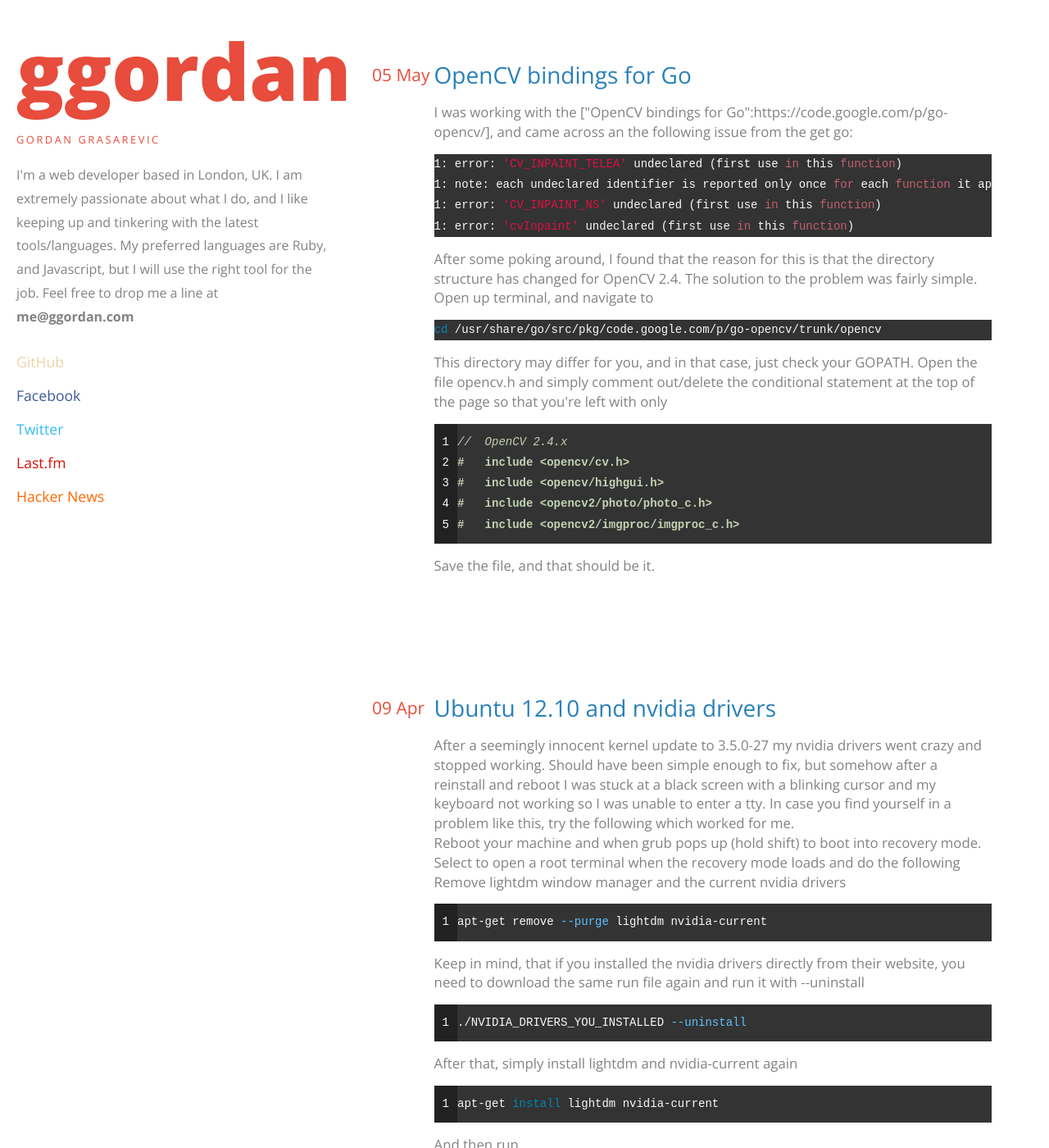
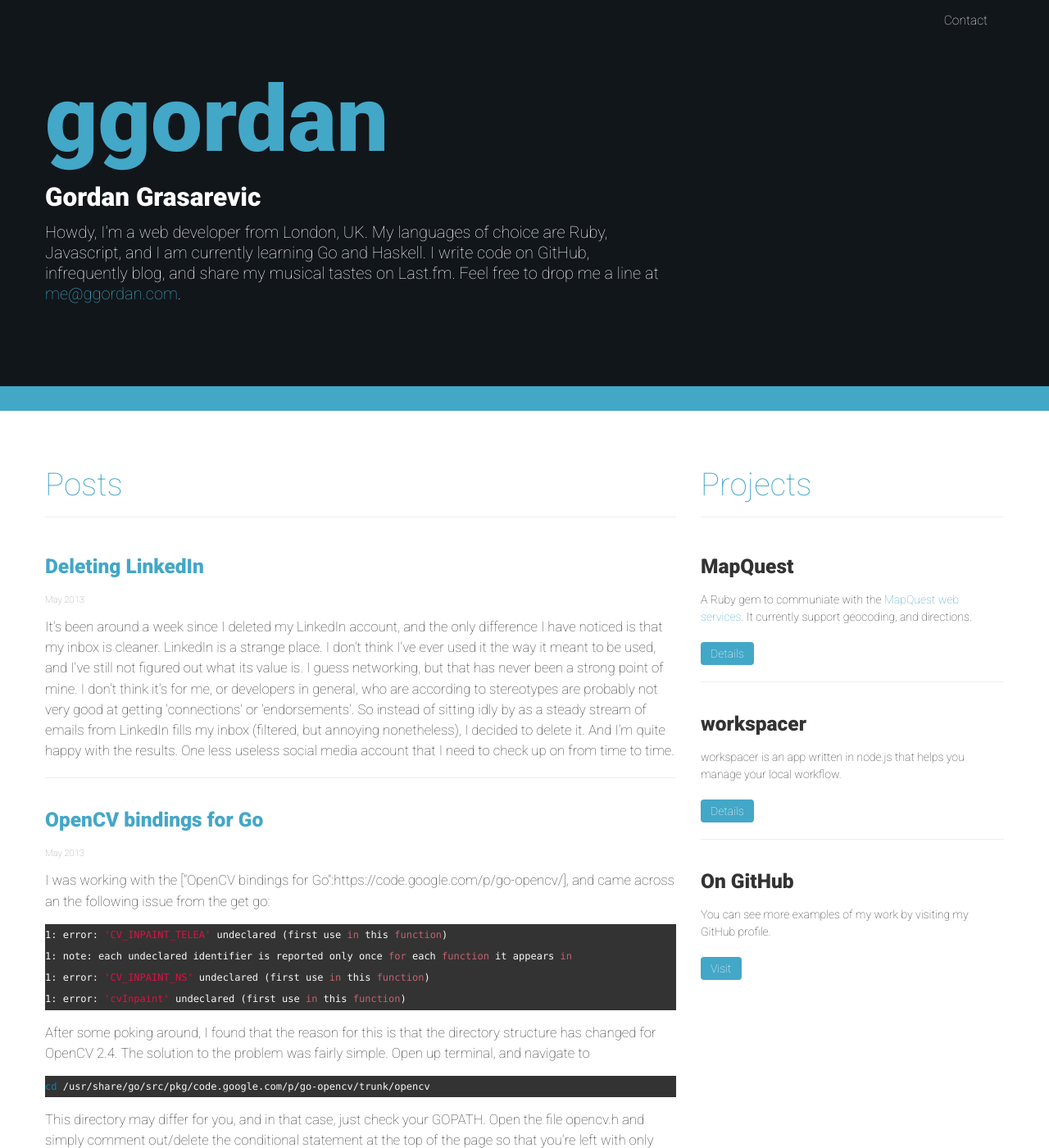
Before and after one commit to ggordan/ggordan.github.com, a Jekyll site: the page built from index.html, in a window 1280 px wide and 1400 px high. Shown: the whole window at 82% size. Built offline with Jekyll 4.4.1, drawn with Linux system fonts in a browser that asks for light colours; nearby versions of some CDN libraries; Markdown is read by kramdown in place of the engine named in the settings; comment, search, counter and statistics services are not loaded; some of the changed text lies outside the part shown.

Commit message:
Updated the design and added a new post(dated)

```diff
--- a/_includes/footer.html
+++ b/_includes/footer.html
@@ -1,4 +1,24 @@
-        <script type="text/javascript">
+<footer>
+    <div class="container">
+        <div class="row-fluid">
+            <div class="span8">
+                <ul>
+                    <li> <a href="//last.fm/user/ggordan">Last.fm</a> </li>
+                    <li> <a href="https://plus.google.com/105555326562682665889?rel=author">Google</a> </li>
+                    <li> <a href="//twitter.com/ggordan">Twitter</a></li>
+                    <li> <a href="//facebook.com/ggordan">Facebook</a></li>
+                    <li> <a href="//coderwall.com/ggordan">Coderwall</a></li>
+                </ul>
+            </div>
+            <div class="span4">
+                <p>&copy; Company 2012</p>
+            </div>
+        </div>
+    </div>
+</footer>
+
+</div> <!-- /container -->
+<script type="text/javascript">
         /* * * CONFIGURATION VARIABLES: EDIT BEFORE PASTING INTO YOUR WEBPAGE * * */
         var disqus_shortname = 'ggordan'; // required: replace example with your forum shortname
 
@@ -10,5 +30,17 @@
             (document.getElementsByTagName('HEAD')[0] || document.getElementsByTagName('BODY')[0]).appendChild(s);
         }());
         </script>
-</body>
+        <script src="//ajax.googleapis.com/ajax/libs/jquery/1.9.1/jquery.min.js"></script>
+        <script>window.jQuery || document.write('<script src="js/vendor/jquery-1.9.1.min.js"><\/script>')</script>
+        <script src="/js/vendor/bootstrap.min.js"></script>
+        <!--<script src="/js/jquery.jfeed.js"></script>-->
+        <script src="/js/main.js"></script>
+
+        <script>
+            var _gaq=[['_setAccount','UA-XXXXX-X'],['_trackPageview']];
+            (function(d,t){var g=d.createElement(t),s=d.getElementsByTagName(t)[0];
+                g.src=('https:'==location.protocol?'//ssl':'//www')+'.google-analytics.com/ga.js';
+                s.parentNode.insertBefore(g,s)}(document,'script'));
+        </script>
+    </body>
 </html>
--- a/_includes/header.html
+++ b/_includes/header.html
@@ -1,45 +1,43 @@
 <!DOCTYPE html>
+<!--[if lt IE 7]>      <html class="no-js lt-ie9 lt-ie8 lt-ie7"> <![endif]-->
+<!--[if IE 7]>         <html class="no-js lt-ie9 lt-ie8"> <![endif]-->
+<!--[if IE 8]>         <html class="no-js lt-ie9"> <![endif]-->
+<!--[if gt IE 8]><!--> <html class="no-js"> <!--<![endif]-->
 <head>
-	<meta name="description" content="Gordan Grasarevic is a Ruby developer from London, UK">
-	<meta name="keywords" content="ggordan, Gordan, Grasarevic, ruby, ruby on rails">
-	<meta name="author" content="Gordan Grasarevic">
-	<title> {{ page.title }} | Gordan Grasarevic </title>
-    <link type="text/css" rel="stylesheet" href="/css/styles.css" media="only screen" />
-    <link type="text/css" rel="stylesheet" href="/css/syntax.css" media="only screen" />
-    <link rel="icon" type="image/png" href="/images/favicon.png" />
-    <link href="css/phone.css" rel="stylesheet" type="text/css" media="only screen and (max-device-width: 650px)" />
-<link href='http://fonts.googleapis.com/css?family=Open+Sans:300italic,400italic,600italic,700italic,800italic,400,800,700,600,300' rel='stylesheet' type='text/css'>
-	<script type="text/javascript">
-
-  var _gaq = _gaq || [];
-  _gaq.push(['_setAccount', 'UA-16160930-1']);
-  _gaq.push(['_trackPageview']);
-
-  (function() {
-    var ga = document.createElement('script'); ga.type = 'text/javascript'; ga.async = true;
-    ga.src = ('https:' == document.location.protocol ? 'https://ssl' : 'http://www') + '.google-analytics.com/ga.js';
-    var s = document.getElementsByTagName('script')[0]; s.parentNode.insertBefore(ga, s);
-  })();
-
-</script>
+    <meta charset="utf-8">
+    <meta http-equiv="X-UA-Compatible" content="IE=edge,chrome=1">
+    <title> {{ page.title }} | Gordan Grasarevic </title>
+    <meta name="description" content="Gordan Grasarevic is a Ruby developer from London, UK">
+    <meta name="keywords" content="ggordan, Gordan, Grasarevic, ruby, ruby on rails">
+    <meta name="author" content="Gordan Grasarevic">
+    <meta name="viewport" content="width=device-width">
+    <link rel="stylesheet" href="/css/bootstrap.css">
+    <link rel="stylesheet" href="/css/bootstrap-responsive.css">
+    <link rel="stylesheet" href="/css/main.css">
+    <link rel="stylesheet" href="/css/syntax.css">
+    <link href='http://fonts.googleapis.com/css?family=Roboto:100,300,400,900' rel='stylesheet' type='text/css'>
+    <script src="/js/vendor/modernizr-2.6.2-respond-1.1.0.min.js"></script>
 </head>
 <body>
 
-<div class="details">
-    <div class="bio">
-        <h1> <a href="/">ggordan</a> </h1>
-        <p class="fullname"> Gordan Grasarevic </p>
-    </div>
-    <div class="aboutme">
-        <p> I'm a web developer based in London, UK. I am extremely passionate about what I do, and I like keeping up and tinkering with the latest tools/languages. My preferred languages are Ruby, and Javascript, but I will use the right tool for the job. Feel free to drop me a line at <a href="mailto:me@ggordan.com?subject=Hello">me@ggordan.com</a> </p>
-    </div>
-    <div class="socialwrapper">
-        <ul class="sociallinks">
-            <li> <a class="github" href="http://github.com/ggordan">GitHub</a> </li>
-            <li> <a class="facebook" href="http://facebook.com/ggordan">Facebook</a> </li>
-            <li> <a class="twitter" href="http://twitter.com/ggordan">Twitter</a> </li>
-            <li> <a class="lastfm" href="http://last.fm/user/ggordan">Last.fm</a> </li>
-            <li> <a class="yc" href="http://news.ycombinator.com/user?id=ggordan">Hacker News</a></li>
-        </ul>
+<!--[if lt IE 7]>
+<p class="chromeframe">You are using an <strong>outdated</strong> browser. Please <a href="http://browsehappy.com/">upgrade your browser</a> or <a href="http://www.google.com/chromeframe/?redirect=true">activate Google Chrome Frame</a> to improve your experience.</p>
+<![endif]-->
+
+<div class="navbar navbar-inverse navbar-static-top">
+    <div class="navbar-inner">
+        <div class="container">
+            <a class="btn btn-navbar" data-toggle="collapse" data-target=".nav-collapse">
+                <span class="icon-bar"></span>
+                <span class="icon-bar"></span>
+                <span class="icon-bar"></span>
+            </a>
+            <div class="nav-collapse collapse">
+                <ul class="nav pull-right">
+                    {% if page.path != 'index.html' %} <li><a href="/">Home</a></li> {% endif %}
+                    <li><a href="mailto:me@ggordan.com?subject=hello">Contact</a></li>
+                </ul>
+            </div><!--/.nav-collapse -->
+        </div>
     </div>
 </div>
--- /dev/null
+++ b/_posts/2013-05-11-deleting-linkedin.textile
@@ -0,0 +1,11 @@
+---
+layout: post
+author: Gordan Grasarevic
+title: Deleting LinkedIn
+permalink: post/deleting-linkedin.html
+tags: [linkedin]
+---
+
+It's been around a week since I deleted my LinkedIn account, and the only difference I have noticed is that my inbox is cleaner.
+
+LinkedIn is a strange place. I don't think I've ever used it the way it meant to be used, and I've still not figured out what its value is. I guess networking, but that has never been a strong point of mine. I don't think it's for me, or developers in general, who are according to stereotypes are probably not very good at getting 'connections' or 'endorsements'. So instead of sitting idly by as a steady stream of emails from LinkedIn fills my inbox (filtered, but annoying nonetheless), I decided to delete it. And I'm quite happy with the results. One less useless social media account that I need to check up on from time to time.
--- /dev/null
+++ b/css/main.css
@@ -0,0 +1,231 @@
+/* Add additional stylesheets below
+-------------------------------------------------- */
+
+/* Body and structure
+-------------------------------------------------- */
+
+body {
+    position: relative;
+    font-family: 'Roboto';
+    font-weight: lighter;
+    line-height: 1.5em;
+}
+
+a { color:rgb(67, 167, 199); }
+h1.light { color: rgb(67, 167, 199); font-weight: 200; }
+
+.post-header {
+    margin-bottom:20px;
+    font-size:7em;
+    line-height: normal;
+}
+
+#disqus_thread {
+    margin-top:50px;
+}
+
+/* Code in headings */
+h3 code {
+    font-size: 14px;
+    font-weight: normal;
+}
+
+/* buttons */
+
+.btn {
+    margin-top:10px;
+    background: rgb(67, 167, 199);
+    border: none;
+    box-shadow: none;
+    color: #fff;
+    text-shadow: none;
+}
+
+.btn:hover {
+    background: rgb(67, 167, 199);
+}
+
+/* Tweak navbar brand link to be super sleek
+-------------------------------------------------- */
+
+body > .navbar .navbar-inner {
+    background-color: none;
+    background: rgb(17, 22, 26);
+    border:none;
+    box-shadow: none;
+}
+
+.nav.pull-right li a {
+    color:#fff;
+    font-size:1.2em;
+    text-shadow: none;
+    padding:5px 10px;
+    border-radius:3px;
+    -webkit-transition: 1s all;
+}
+
+.nav.pull-right li a:hover {
+    background: rgb(67, 167, 199);
+}
+
+.nav.pull-right li {
+    margin:10px;
+}
+
+body > .navbar {
+    font-size: 13px;
+}
+
+/* Change the docs' brand */
+body > .navbar .brand {
+    padding-right: 0;
+    padding-left: 0;
+    margin-left: 20px;
+    float: right;
+    font-weight: bold;
+    color: #000;
+    text-shadow: 0 1px 0 rgba(255,255,255,.1), 0 0 30px rgba(255,255,255,.125);
+    -webkit-transition: all .2s linear;
+    -moz-transition: all .2s linear;
+    transition: all .2s linear;
+}
+body > .navbar .brand:hover {
+    text-decoration: none;
+    text-shadow: 0 1px 0 rgba(255,255,255,.1), 0 0 30px rgba(255,255,255,.4);
+}
+
+
+/* Sections
+-------------------------------------------------- */
+
+/* columns */
+
+.span4.github {
+    background: #f8f8f8;
+    padding:0 10px;
+    border:1px solid #e2e2e2;
+}
+
+p.date { font-size:0.8em; color: rgb(155, 155, 155); }
+span.date { font-size:0.5em;  color: rgb(155, 155, 155); }
+
+.row-fluid .span12 {
+    margin-left:0;
+}
+
+.post-content {
+    font-size: 1.2em;
+    line-height: 1.5em;
+}
+
+/* Masthead (docs home)
+------------------------- */
+.masthead {
+    background: rgb(17, 22, 26);
+    border-bottom:30px solid rgb(67, 167, 199);
+    color:#fff;
+    padding: 20px 0 90px;
+    margin-bottom: 50px;
+}
+.masthead h1 {
+    font-size: 8em;
+    color:rgb(67, 167, 199);
+    font-weight: 800;
+    line-height: normal;
+}
+.masthead p {
+    font-size: 20px;
+    font-weight: 100;
+    line-height: 1.25em;
+}
+
+.excerpt {
+    font-size:1.5em;
+    line-height: 1.4em;
+}
+
+.excerpt p {
+    padding:15px 0;
+}
+
+.excerpt p.img {
+    text-align: center;
+}
+
+.excerpt ul li {
+    list-style-type: square;
+    line-height: 1.4em;
+}
+
+/* Footer */
+
+footer {
+    margin:50px 0 0;
+}
+
+footer ul li {
+    list-style-type: none;
+    list-style-position: inside;
+    display:inline-block;
+    margin:0;
+}
+
+footer ul li:nth-child(even) a {
+    margin:0 10px;
+}
+
+
+/* Responsive
+-------------------------------------------------- */
+
+/* Desktop large
+------------------------- */
+@media (min-width: 1200px) {
+
+}
+
+/* Desktop
+------------------------- */
+@media (max-width: 980px) {
+
+}
+
+/* Tablet to desktop
+------------------------- */
+@media (min-width: 768px) and (max-width: 979px) {
+    body { padding:0; }
+    .container { padding: 0 20px; }
+    .navbar-static-top {
+        margin:0;
+    }
+}
+
+/* Tablet
+------------------------- */
+@media (max-width: 767px) {
+    body { padding:0; }
+    .container { padding: 0 20px; }
+    .navbar-static-top {
+        margin:0;
+    }
+    span.date { display:block; margin:0; padding:0; }
+}
+
+/* Landscape phones
+------------------------- */
+@media (max-width: 480px) {
+    body { padding:0; }
+    .container { padding: 0 20px; }
+    .navbar-static-top {
+        margin:0;
+    }
+
+    .masthead h1 {
+        font-size:4em;
+    }
+
+    .post-header {
+        font-size:4em;
+    }
+    span.date { display:block; margin:0; padding:0; }
+}
--- a/css/syntax.css
+++ b/css/syntax.css
@@ -1,14 +1,24 @@
-.highlight  {
+.highlight, .highlight pre  {
 	font: 'Courier New';
 	font-size: 14px;
     background: #333;
-    overflow: auto;
+    overflow: hidden;
 	line-height: 1.8em;
     max-height: 700px;
     color:#f8f8f8;
+    border:none;
+    padding:0;
+    margin:0 ;
 }
 
-.lineno {
+.highlight {
+    margin:15px 0 ;
+}
+
+.highlight pre {
+}
+
+.highlight .lineno {
 	color: #f8f8f8;
 	text-shadow: none;
     background: #212121;
--- a/index.html
+++ b/index.html
@@ -3,16 +3,62 @@ layout: home
 title: Home
 ---
 
-<div class="articles">
-	{% for post in site.posts %}
-	<div class="article_link">
-    	<div class="date"> <span>{{ post.date | date: "%d %b" }}</span> </div>
-    	<div class="postcontent">
-    		<h3> <a href="{{post.url}}">{{ post.title }}</a> </h3>
-			<div class="excerpt">
-				{{ post.content }}
-			</div>
-    	</div>
-	</div>
-	{% endfor %}
+<!-- Main hero unit for a primary marketing message or call to action -->
+<div class="jumbotron masthead">
+    <div class="container">
+        <div class="row">
+            <div class="span8">
+                <h1>ggordan</h1>
+                <h2> Gordan Grasarevic </h2>
+                <p> Howdy, I'm a web developer from London, UK. My languages of choice are Ruby, Javascript, and I am currently learning Go and Haskell. I write code on GitHub, infrequently blog, and share my musical tastes on Last.fm. Feel free to drop me a line at <a href="mailto:me@ggordan.com?subject=Hello">me@ggordan.com</a>. </p>
+            </div>
+        </div>
+    </div>
 </div>
+
+<div class="jumbotron projects ">
+    <div class="container">
+        <div class="row-fluid">
+            <div class="span8">
+                <div class="page-header">
+                    <h1 class="light">Posts</h1>
+                </div>
+                {% for post in site.posts %}
+                <div class="span12">
+                    {% if forloop.index0 < 3 %}
+                    <h3><a title="{{post.title}}" href="{{post.url}}">{{post.title}}</a></h3>
+                    <p class="date"> {{post.date | date: "%B %Y" }} </p>
+                    <div class="post-content">{{ post.content }}</div>
+                    <hr />
+                    {% else %}
+                    <h3 style="font-weight: normal"><a title="{{post.title}}" href="{{post.url}}">{{post.title}}</a> <span class="date"> posted on {{post.date | date: "%B %Y" }}</span> </h3>
+                    {% endif %}
+                </div>
+                {% endfor %}
+                <hr />
+            </div>
+            <div class="span4">
+                <div class="page-header">
+                    <h1 class="light">Projects</h1>
+                </div>
+                <div class="span12">
+                    <h3>MapQuest</h3>
+                    <p>A Ruby gem to communiate with the <a href="http://www.mapquestapi.com/">MapQuest web services</a>. It currently support geocoding, and directions. </p>
+                    <p><a href="//github.com/ggordan/mapquest" class="btn">Details</a></p>
+                    <hr />
+                </div>
+                <div class="span12">
+                    <h3>workspacer</h3>
+                    <p>workspacer is an app written in node.js that helps you manage your local workflow. </p>
+                    <p><a href="//github.com/ggordan/workspacer" class="btn">Details</a></p>
+                    <hr />
+                </div>
+                <div class="span12 github">
+                    <h3>On GitHub</h3>
+                    <p> You can see more examples of my work by visiting my GitHub profile. </p>
+                    <p><a href="//github.com/ggordan" class="btn">Visit</a></p>
+                </div>
+            </div>
+        </div>
+    </div>
+</div>
--- /dev/null
+++ b/robots.txt
@@ -0,0 +1 @@
+# robotstxt.org/
```
Also changed, not shown: _layouts/post.html (+2 -15 lines), humans.txt (added, +11 -0 lines), README.md (added).
